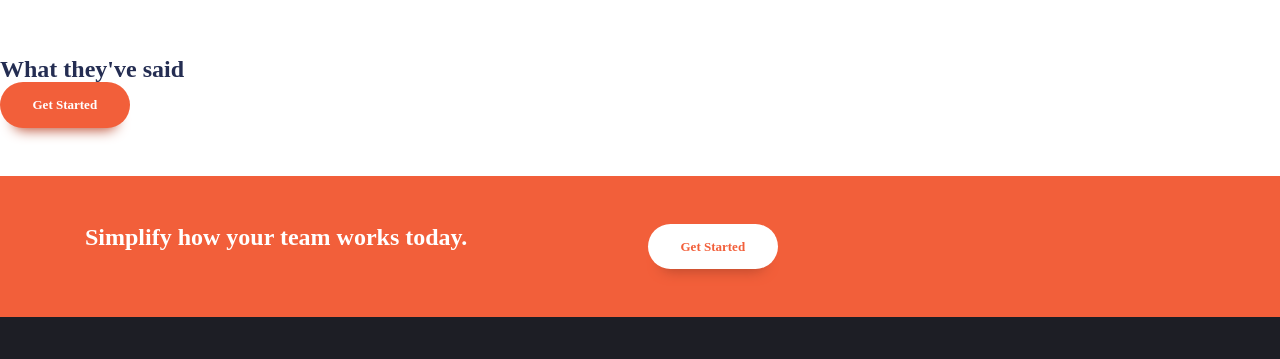
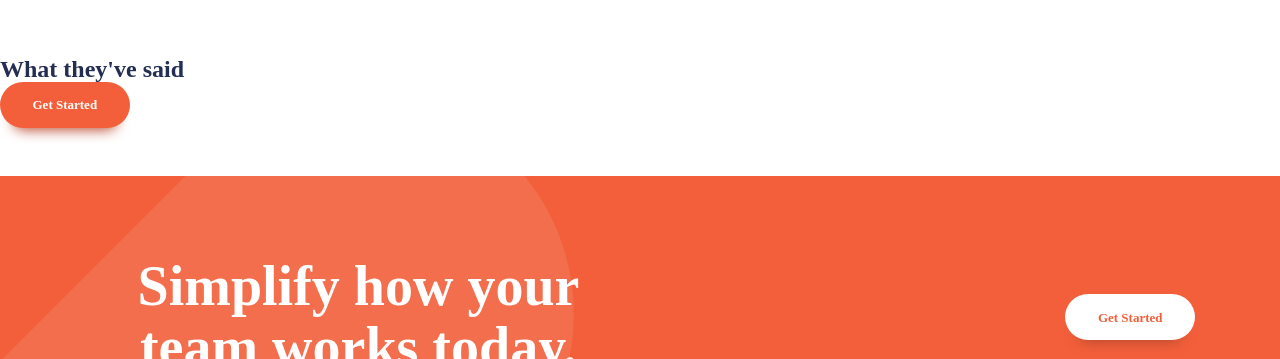
Before and after one commit to frksahan/manage-page, a website built with Vite: page index.html in a window 1280 px wide. Shown: the part 1288-1647 px from the top of the page. Built offline with nearby package versions, Linux system fonts and the light colour scheme.

```diff
--- a/index.html
+++ b/index.html
@@ -102,13 +102,15 @@
       <button class="button">Get Started</button>
     </section>
 
-    <section class="cta | padding-block-700 bg-accent-400 text-neutral-100">
+    <section class="cta | padding-block-900 bg-accent-400 text-neutral-100">
       <div class="container">
-        <div class="even-columns">
+        <div class="even-columns vertical-align-center">
           <div>
-            <p class="fs-secondary-heading fw-bold">Simplify how your team works today.</p>
+            <p class="fs-primary-heading fw-bold">Simplify how your team works today.</p>
           </div>
-          <div><button class="button" data-type="inverted">Get Started</button></div>
+          <div class="justify-self-end-md">
+            <button class="button" data-type="inverted">Get Started</button>
+          </div>
         </div>
       </div>
     </section>
--- a/style.css
+++ b/style.css
@@ -58,13 +58,6 @@
 *::before,
 *::after {
   box-sizing: border-box;
-}
-
-@media (min-width: 50em){
-  .even-columns{
-    grid-auto-flow: column;
-    grid-auto-columns: 1fr;
-  }
 }
 
 /* general styling */
@@ -199,6 +192,32 @@
  }
 }
 
+/* cta */
+
+.cta {
+  position: relative;
+  isolation: isolate;
+  text-align: center;
+}
+
+@media (min-width 50em) {
+  .cta {
+    text-align: left;
+  }
+}
+
+.cta::before{
+  content: " ";
+  position: absolute;
+  z-index: -1;
+  inset: 0;
+  background-image: url('images/bg-tablet-pattern.svg'),
+  url('images/bg-tablet-pattern.svg');
+  background-position: -15rem -5rem, 80rem -42rem;
+  background-repeat: no-repeat;
+  opacity: 0.1;
+}
+
 /* Remove default margin */
 *{
   margin: 0;
@@ -279,14 +298,37 @@
   margin-inline: auto;
 }
 
+.even-columns{
+  display: grid;
+  gap: 1rem;
+}
+
+@media (min-width: 50em){
+  .even-columns{
+    grid-auto-flow: column;
+    grid-auto-columns: 1fr;
+  }
+}
+
+.vertical-align-center{
+  align-items: center;
+}
+
+.justify-self-end{
+  justify-self: end;
+}
+
+@media (min-width: 50em) {
+  .justify-self-end-md {
+  justify-self: end;
+}
+}
+
 :where(.flow :not(:first-child)) {
   margin-top: var(--flow-spacer, 3em) ;
 }
 
-.even-columns{
-  display: grid;
-  gap: 1rem;
-}
+
 
 .text-primary-400{
   color: var(--clr-primary-400)
```
